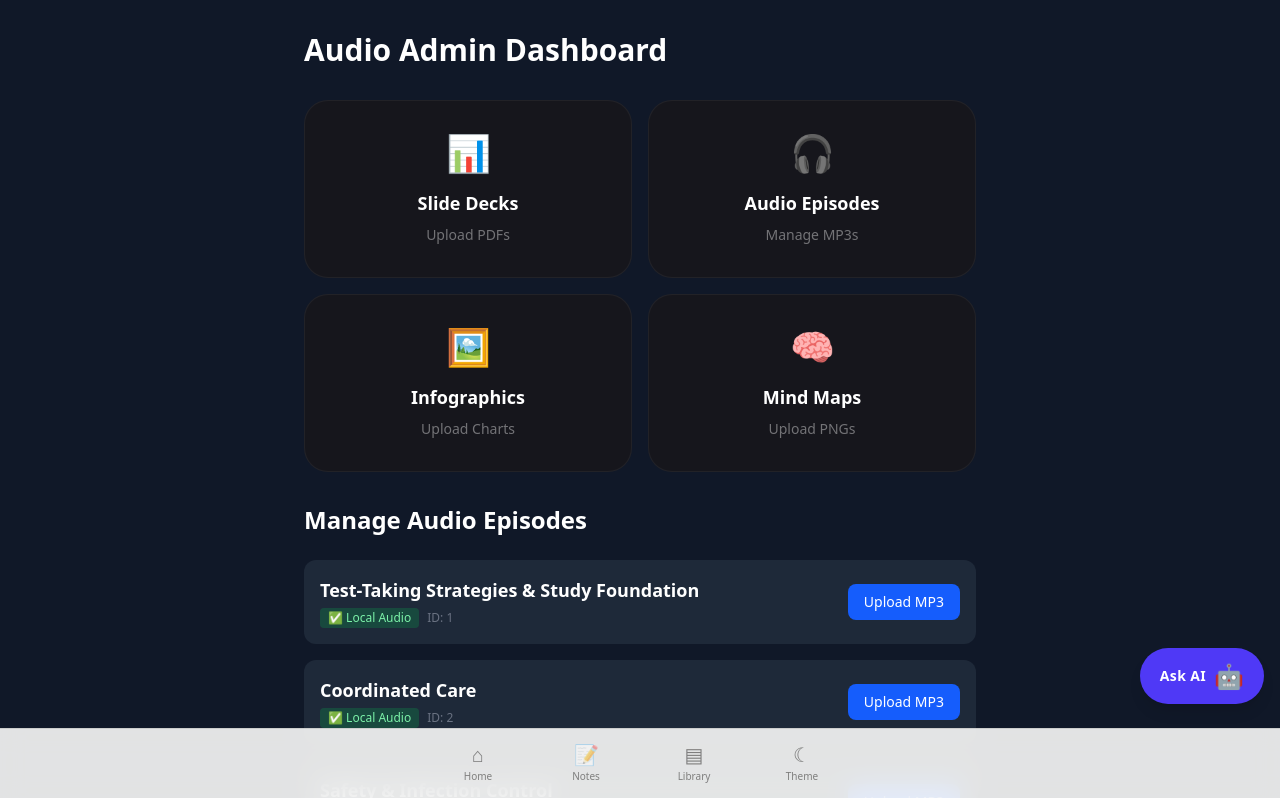
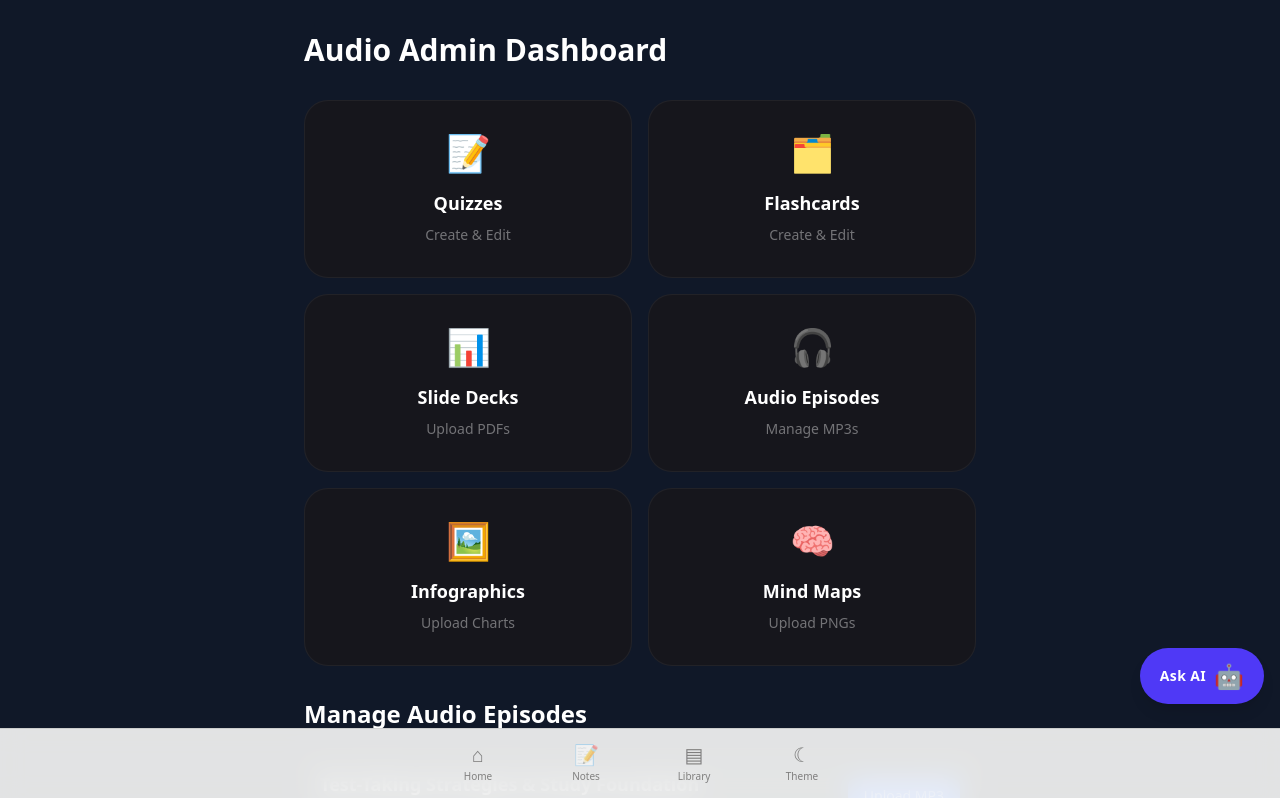
Before and after one commit to SGiQ/nclex-study-guide, a Next.js app: page /admin in a window 1280 px wide. Shown: the top 798 px of the page. Built offline with nearby package versions, Linux system fonts and the light colour scheme.

Commit message:
Add Quizzes and Flashcards to admin dashboard

```diff
--- a/app/admin/page.tsx
+++ b/app/admin/page.tsx
@@ -64,6 +64,24 @@ export default function AdminPage() {
                 {/* New section for navigation links */}
                 <div className="grid grid-cols-1 md:grid-cols-2 gap-4 mb-8">
                     <Link
+                        href="/admin/quizzes"
+                        className="group flex flex-col items-center justify-center p-8 bg-[#16161C] rounded-3xl border border-white/5 hover:border-slate-500/50 hover:bg-[#1A1A22] transition-all"
+                    >
+                        <span className="text-4xl mb-4 group-hover:scale-110 transition-transform">📝</span>
+                        <h3 className="text-lg font-bold text-white group-hover:text-slate-400">Quizzes</h3>
+                        <p className="text-white/40 text-sm mt-2">Create & Edit</p>
+                    </Link>
+
+                    <Link
+                        href="/admin/flashcards"
+                        className="group flex flex-col items-center justify-center p-8 bg-[#16161C] rounded-3xl border border-white/5 hover:border-purple-500/50 hover:bg-[#1A1A22] transition-all"
+                    >
+                        <span className="text-4xl mb-4 group-hover:scale-110 transition-transform">🗂️</span>
+                        <h3 className="text-lg font-bold text-white group-hover:text-purple-400">Flashcards</h3>
+                        <p className="text-white/40 text-sm mt-2">Create & Edit</p>
+                    </Link>
+
+                    <Link
                         href="/admin/slides"
                         className="group flex flex-col items-center justify-center p-8 bg-[#16161C] rounded-3xl border border-white/5 hover:border-emerald-500/50 hover:bg-[#1A1A22] transition-all"
                     >
@@ -71,7 +89,7 @@ export default function AdminPage() {
                         <h3 className="text-lg font-bold text-white group-hover:text-emerald-400">Slide Decks</h3>
                         <p className="text-white/40 text-sm mt-2">Upload PDFs</p>
                     </Link>
-                    {/* Placeholder for another link if needed, or remove this div if only one link */}
+
                     <Link
                         href="/admin"
                         className="group flex flex-col items-center justify-center p-8 bg-[#16161C] rounded-3xl border border-white/5 hover:border-blue-500/50 hover:bg-[#1A1A22] transition-all"
@@ -80,6 +98,7 @@ export default function AdminPage() {
                         <h3 className="text-lg font-bold text-white group-hover:text-blue-400">Audio Episodes</h3>
                         <p className="text-white/40 text-sm mt-2">Manage MP3s</p>
                     </Link>
+
                     <Link
                         href="/admin/infographics"
                         className="group flex flex-col items-center justify-center p-8 bg-[#16161C] rounded-3xl border border-white/5 hover:border-pink-500/50 hover:bg-[#1A1A22] transition-all"
@@ -88,6 +107,7 @@ export default function AdminPage() {
                         <h3 className="text-lg font-bold text-white group-hover:text-pink-400">Infographics</h3>
                         <p className="text-white/40 text-sm mt-2">Upload Charts</p>
                     </Link>
+
                     <Link
                         href="/admin/mindmaps"
                         className="group flex flex-col items-center justify-center p-8 bg-[#16161C] rounded-3xl border border-white/5 hover:border-purple-500/50 hover:bg-[#1A1A22] transition-all"
```
